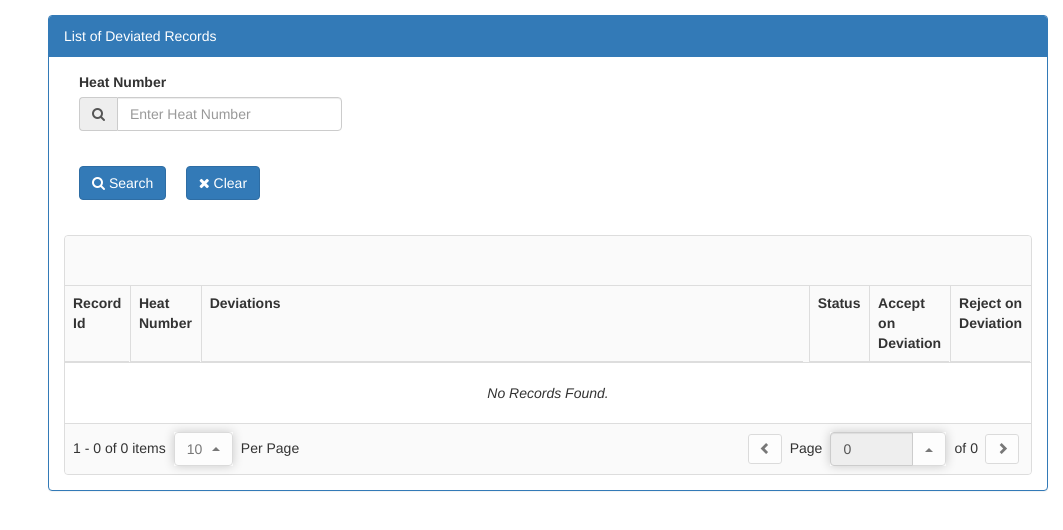
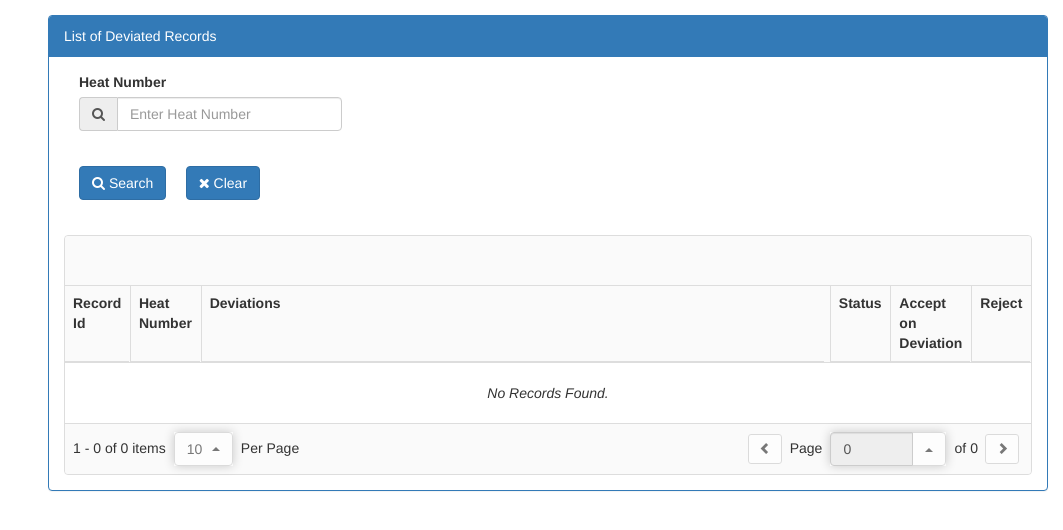
Before and after one commit to jayarashingkar/VISTAEDI.2, an ASP.NET MVC app: page /Parser/DeviationList in a window 1280 px wide. Shown: the top 530 px of the page, without its empty margins (217-1280 px from the left). Run offline with ASP.NET Core 8 and stand-ins for ASP.NET MVC 5, Linux system fonts and the light colour scheme; data that the repository does not hold is empty; the project's own start-up code is not run; a stand-in starts its controllers and pages; some libraries are stand-ins or nearby versions.

Commit message:
DeviationList.js: Changed column name - Reject on Deviation to Reject Index.cshtml: Reset the message when Choosing next file.

```diff
--- a/VistaEDI.2.Web/Views/Parser/Index.cshtml
+++ b/VistaEDI.2.Web/Views/Parser/Index.cshtml
@@ -45,7 +45,7 @@
                         </div>
 
                         <div style="color:red">
-                            <label for="" class="cols-sm-2 control-label">@Html.Raw(ViewBag.Message)</label>
+                            <label for="" name="lblMessage" id="lblMessage" class="cols-sm-2 control-label">@Html.Raw(ViewBag.Message)</label>
                         </div>
                         <div>
                         <div style="color:blue">
@@ -93,6 +93,7 @@
     //    $('#status').selectpicker();
 
         $("#Choose").click(function () {
+            $('#lblMessage').text('');
             $("#file").click();
             $("#filePathChoose").val($("#file").val());
 
--- a/VistaEDI.2.Web/scripts/pages/DeviationList.js
+++ b/VistaEDI.2.Web/scripts/pages/DeviationList.js
@@ -28,7 +28,7 @@
 
     },
     {
-        label: 'Reject on Deviation',
+        label: 'Reject',
         property: 'Reject',
         width: '50px',
     }
```
